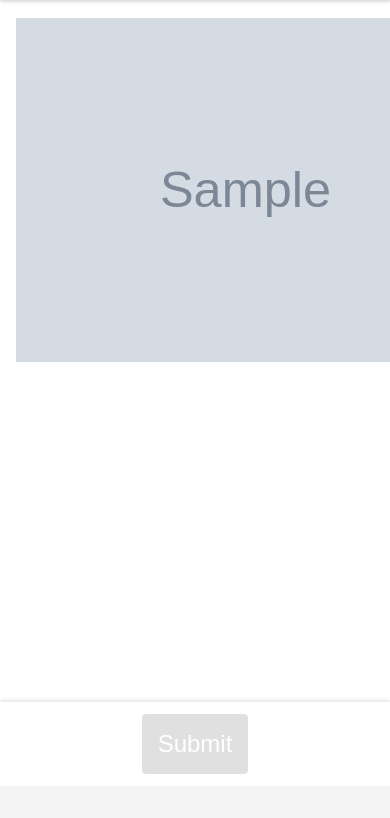
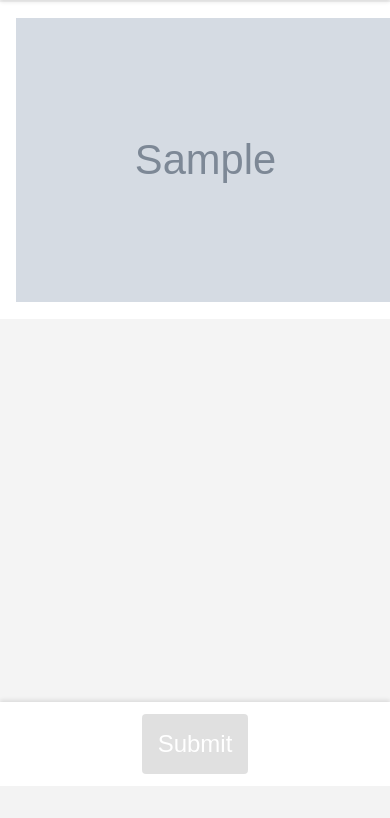
Before and after one commit to mullinmax/ranker, a FastAPI app: template app/templates/index.html in a window 390 px wide; the page is wider, and only the part inside the window is pictured. Shown: the part 58-876 px from the top of that part. After the commit the page ends 832 px from the top of that part, so only its background shows below. Run offline with FastAPI, Linux system fonts and the light colour scheme; the template is opened without the code that fills it: most values are stand-ins (such as "Sample title", 1, 10 or a date in 2020); grey boxes marked "Sample" are stand-in pictures; parts of the project's set-up code (start-up, migrations or seed data) failed here and were passed over.

Commit message:
Limit media grid width and add responsive layout

```diff
--- a/app/static/style.css
+++ b/app/static/style.css
@@ -92,6 +92,8 @@ img {
   grid-template-columns: repeat(2, 1fr);
   grid-template-rows: repeat(2, 1fr);
   height: calc(100vh - 140px);
+  width: min(100vw, calc((100vh - 140px) * 4 / 3));
+  margin: 0 auto;
 }
 
 .medal {
@@ -183,6 +185,12 @@ img {
   .admin-container {
     width: 100%;
   }
+  .media-grid {
+    grid-template-columns: 1fr;
+    grid-template-rows: none;
+    height: auto;
+    width: 100%;
+  }
   .media-preview {
     height: 100%;
   }
```
